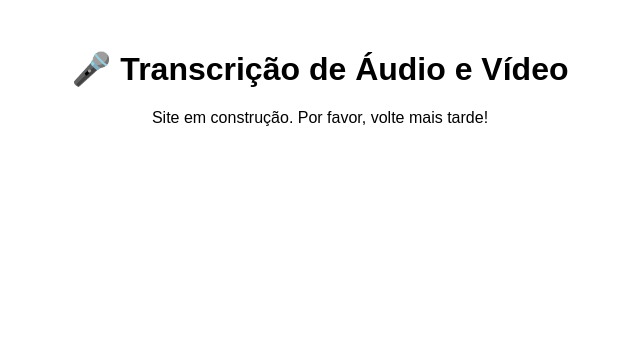
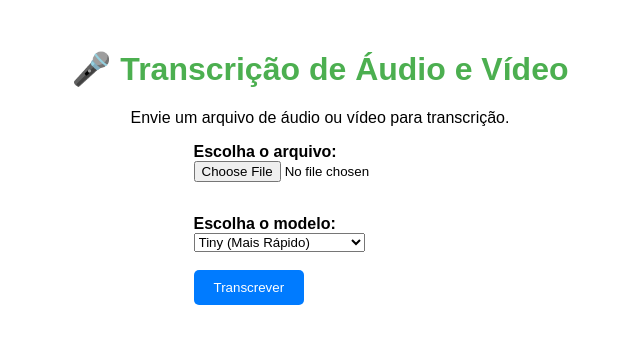
Before and after one commit to marketing3mari/transcricao-audio-video, a plain HTML site: page index.html in a window 1280 px wide. Shown: the whole page, without its empty margins (320-960 px from the left). Drawn offline with Linux system fonts and the light colour scheme.

Commit message:
Update index.html

```diff
--- a/index.html
+++ b/index.html
@@ -1,12 +1,58 @@
 <!DOCTYPE html>
-<html lang="pt-BR">
+<html lang="en">
 <head>
     <meta charset="UTF-8">
     <meta name="viewport" content="width=device-width, initial-scale=1.0">
     <title>Transcrição de Áudio e Vídeo</title>
+    <style>
+        body {
+            font-family: Arial, sans-serif;
+            text-align: center;
+            margin: 50px;
+        }
+        h1 {
+            color: #4CAF50;
+        }
+        form {
+            display: inline-block;
+            text-align: left;
+        }
+        label {
+            font-weight: bold;
+        }
+        input[type="file"] {
+            margin-bottom: 15px;
+        }
+        button {
+            padding: 10px 20px;
+            background-color: #007BFF;
+            color: white;
+            border: none;
+            border-radius: 5px;
+            cursor: pointer;
+        }
+        button:hover {
+            background-color: #0056b3;
+        }
+    </style>
 </head>
-<body style="font-family: Arial, sans-serif; text-align: center; margin-top: 50px;">
+<body>
     <h1>🎤 Transcrição de Áudio e Vídeo</h1>
-    <p>Site em construção. Por favor, volte mais tarde!</p>
+    <p>Envie um arquivo de áudio ou vídeo para transcrição.</p>
+    <form>
+        <label for="file">Escolha o arquivo:</label><br>
+        <input type="file" id="file" name="file" accept=".mp4,.mp3,.wav"><br><br>
+
+        <label for="model">Escolha o modelo:</label><br>
+        <select id="model" name="model">
+            <option value="tiny">Tiny (Mais Rápido)</option>
+            <option value="base">Base (Mais Rápido)</option>
+            <option value="small">Small (Mais Preciso)</option>
+            <option value="medium">Medium (Mais Preciso)</option>
+            <option value="large">Large (Máxima Precisão)</option>
+        </select><br><br>
+
+        <button type="button" onclick="alert('Essa função ainda não está conectada ao backend.')">Transcrever</button>
+    </form>
 </body>
 </html>
```
